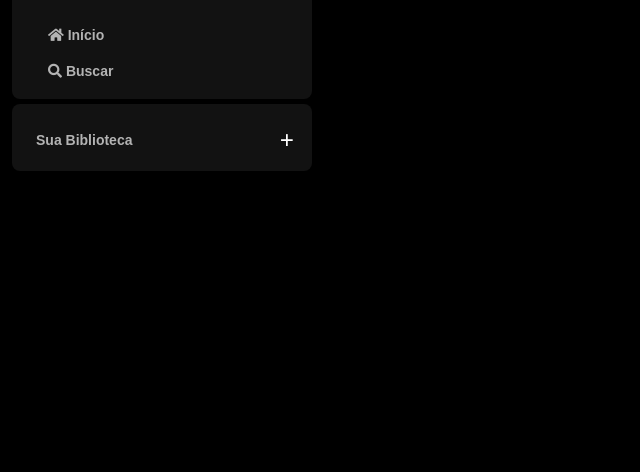
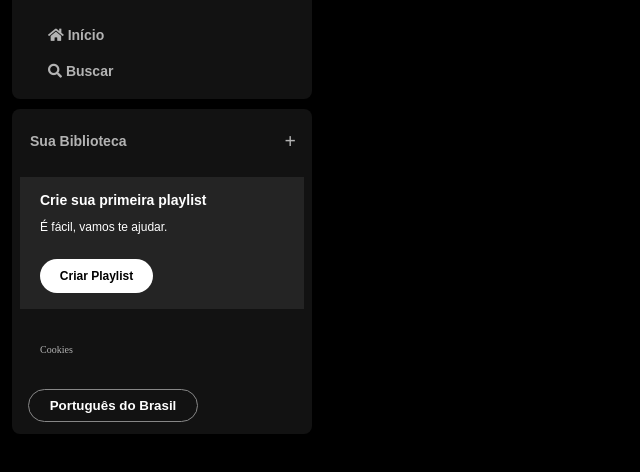
Before and after one commit to joaolima16/Bootamp-Alura, a plain HTML site: page index.html in a window 1280 px wide. Shown: the part 74-546 px from the top of the page, without its empty margins (0-640 px from the left). Drawn offline with Linux system fonts and the light colour scheme; a small style sheet from the web is missing.

Commit message:
Aula-02 concluída

```diff
--- a/index.html
+++ b/index.html
@@ -41,12 +41,33 @@
                 </div>
             </div>
         </nav>
-        <div class="sidebar__library">
-            <div class="library">
-                <h3> Sua Biblioteca</h3>
-                <p>+</p>
+        <div class="library">
+            <div class="library__content">
+                <button class="library__button">
+                    <span>Sua Biblioteca</span>
+                </button>
+
+                <span class="library__more">+</span>
+            </div>
+            <section class="section-playlist">
+                <div class="section-playlist__content">
+                    <span class="text title">Crie sua primeira playlist</span>
+                    <span class="text subtitle">É fácil, vamos te ajudar.</span>
+                    <button class="section-playlist__button">
+                        <span>Criar Playlist</span>
+                    </button>
+            </section>
+            <div class="cookies">
+                <a href="">Cookies</a>
+            </div>
+            <div class="languages">
+                <button class="languages__button">
+                    <span>Português do Brasil</span>
+                </button>
             </div>
         </div>
+
+    </div>
     </div>
 </body>
 
--- a/style.css
+++ b/style.css
@@ -45,27 +45,107 @@ h1{
     font-size: 14px;
     font-family: "DM Sans", sans-serif;
 }
-.sidebar__library{
-    background: #121212;
-    padding: 16px 10px 10px 16px;
-    margin-top: 5px;
+.library{
+    background-color: #121212;
     border-radius: 8px;
+    display: flex;
+    justify-content: space-between;
+    flex-direction: column;
+    padding: 4px 8px;
+    color: #b3b3b3;
+    font-weight: 600;
+    font-size: 14px;
+    margin-top: 10px;
 }
-.library{
-    padding: 8px 8px 8px 8px;
-    color: #fff;
+.library .library__content{
     display: flex;
-    flex-direction: row;
-    align-items: center;
     justify-content: space-between;
 }
-.library h3{
+.library .library__button{
+    display: flex;
+    margin-right: 10px;
+    color: #b3b3b3;
+    background-color: transparent;
+    border: 0px;
+    font-size: 14px;
+    font-weight: 700;
+    font-family: "DM Sans", sans-serif;
+    text-align: center;
+    text-decoration: none;
+    text-transform: none;
+    padding: 20px 10px;
+
+}
+.library .library__content .library__more{
+    font-size: 20px;
+    margin: 18px 0;
     font-weight: 600;
+    padding-right: 8px;
+}
+.section-playlist{
+    display: flex;
+    background-color: #242424;
+    align-items: flex-start;
+    justify-content: space-between;
+    gap: 20px;
     color: #b3b3b3;
+    font-weight: 600;
     font-size: 14px;
+    margin: 8px 0;
+    padding: 16px 20px;
+}
+.section-playlist .section-playlist__content{
+    display: flex;
+    flex-direction: column;
+}
+.section-playlist__content .text{
+    padding-bottom: 14px;
+    color: #fff;
     font-family: "DM Sans", sans-serif;
 }
-.library p{
-    font-size: 25px;
+.section-playlist__content .title{
+    font-weight: 700;
+}
+.section-playlist__content .subtitle{
+    font-weight: 500;
+    font-size: 12px;
+}
+.section-playlist__content  .section-playlist__button{
+    display: flex;
+    justify-content: center;
+    background-color: #fff;
+    color: #000;
+    border-radius: 20px;
+    font-size: 12px;
+    font-weight: 700;
+    font-family: "DM Sans", sans-serif;
+    text-decoration: none;
+    text-transform: none;
+    padding: 10px;
+    border: 0;
+    width: 113px;
+    margin-top: 12px;
+}
+.cookies{
+    margin: 25px 20px;
+}
+.cookies a{
+    color: #b3b3b3;
+    font-weight: 500;
+    font-size: 10px;
+    text-decoration: none;
+}
+.cookies a:hover{
+    text-decoration: underline;
+}
+.languages .languages__button{
+    background-color: transparent;
+    border: 1px solid #878787;
+    color: #fff;
     font-weight: bold;
+    cursor: pointer;
+    width: 170px;
+    margin: 8px;
+    padding: 8px;
+    border-radius: 20px;
 }
```
